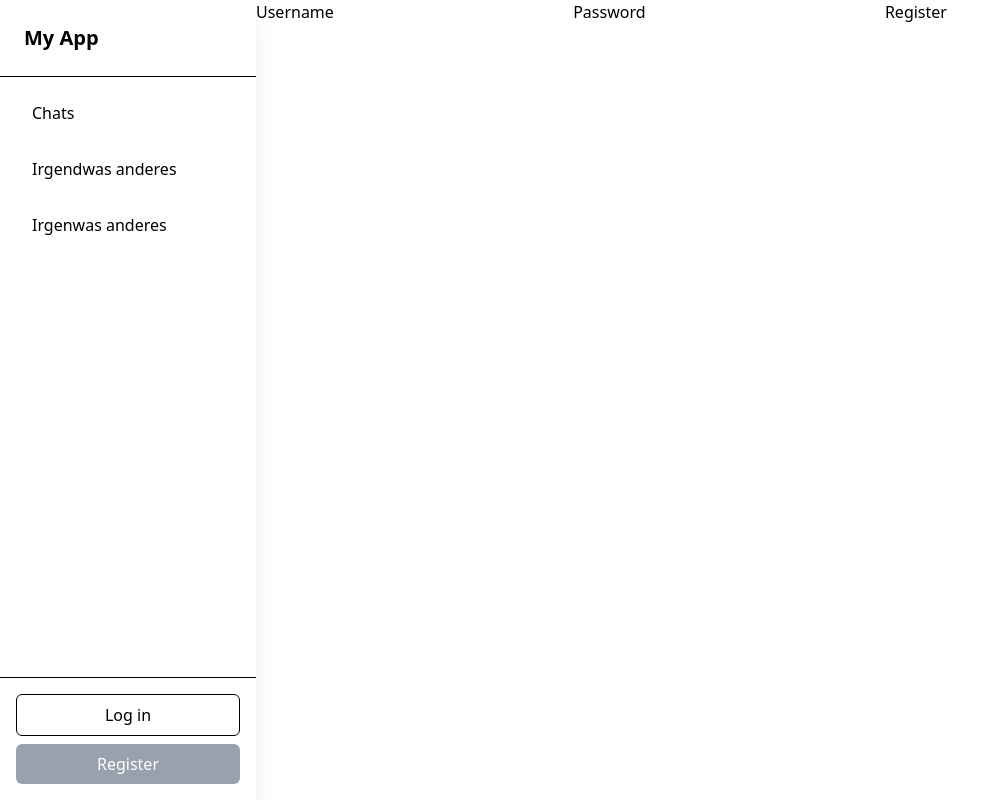
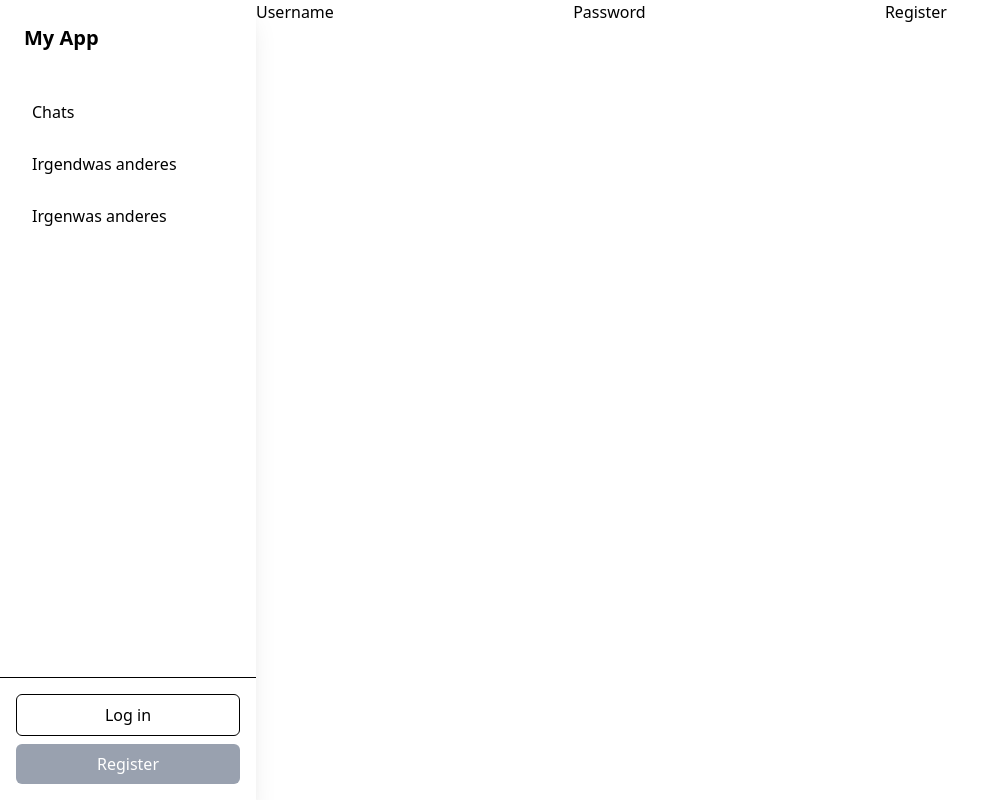
Before and after one commit to j4n-r/FSWD_sc-admin, a Flask app: page /auth/register in a window 1280 px wide. Shown: the whole page, without its empty margins (0-994 px from the left). Run offline with Flask 3, Linux system fonts and the light colour scheme.

Commit message:
remove borders in nav bar

```diff
--- a/app/templates/base.html
+++ b/app/templates/base.html
@@ -11,13 +11,13 @@
       <!-- SIDEBAR -->
       <aside class="w-64 bg-white shadow-xl h-full flex flex-col">
         <!-- Logo/App Name -->
-        <div class="p-6 border-b">
+        <div class="p-6">
           <h1 class="text-xl font-bold">My App</h1>
         </div>
 
         <!-- Navigation Links -->
         <nav class="flex-1 p-4">
-          <div class="space-y-4">
+          <div class="space-y-3">
             <a
               href="/conversations"
               class="block px-4 py-2 hover:bg-gray-100 rounded-md"
```
